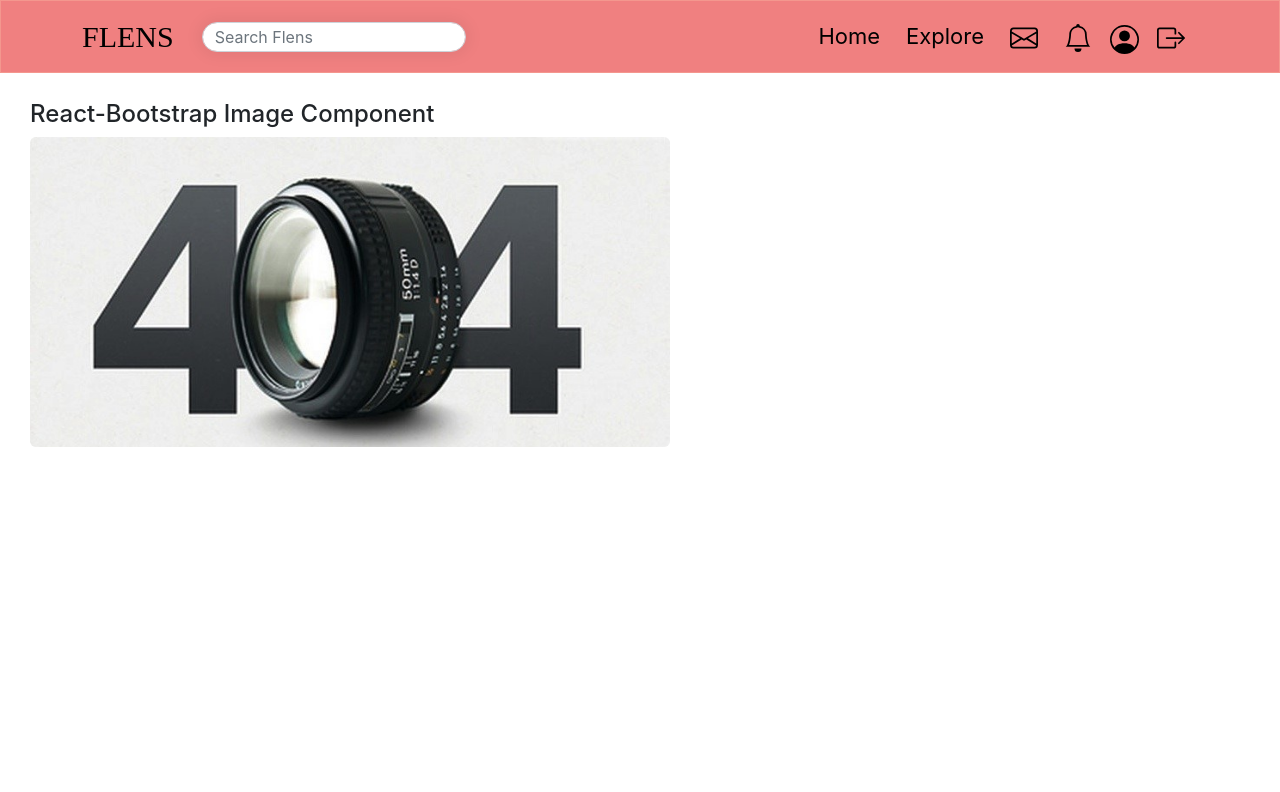
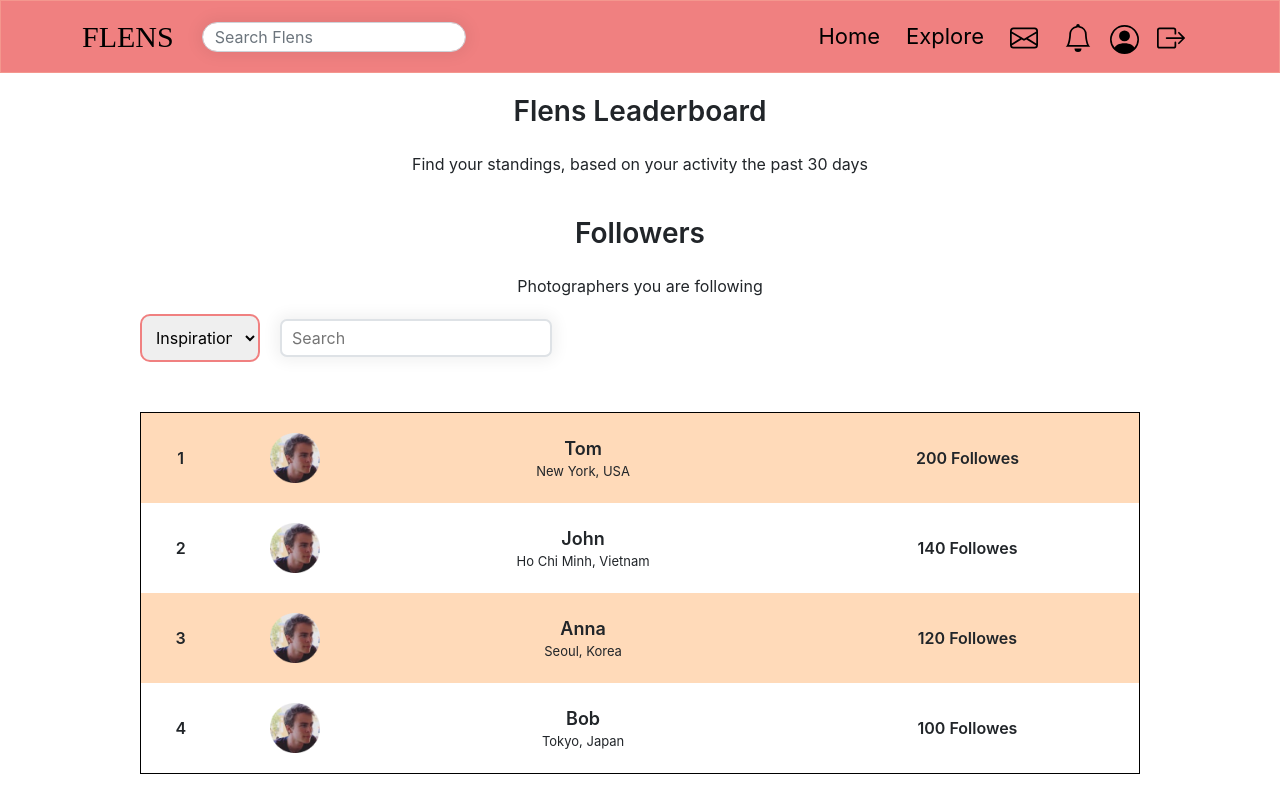
Before and after one commit to HUNG-rushb/Flens, a React (Create React App) app: page /leaderBoard in a window 1280 px wide. Shown: the top 792 px of the page. Built offline with nearby package versions, Linux system fonts and the light colour scheme; sample sign-in values are in the browser's storage.

Commit message:
first code of leaderboard page

```diff
--- a/src/components/Input/Input.css
+++ b/src/components/Input/Input.css
@@ -8,6 +8,12 @@ input {
     box-shadow:0 0 15px 4px rgba(0,0,0,0.06);
 }
 
-input[type="text"]:focus {
-    border: 0;
+input:focus {
+  transition: none;
+  border: none;
 }
+input:active {
+  color: white;
+  transition: 0.5s linear 0s;
+  border: none;
+}
--- a/src/page/Home/Home.jsx
+++ b/src/page/Home/Home.jsx
@@ -2,7 +2,7 @@ import Avatar2 from '../../assets/images/avatar2.jpg';
 import Avatar from '../../assets/images/avatar.jpg';
 import Post from '../../assets/images/post.jpg';
 import ModalCustom from '../../components/Modal/Modal';
-import TextareaCustom from '../../components/TextAreaCustom/Textarea';
+import TextareaCustom from '../../components/TextArea/Textarea';
 import Page from '../../components/utils/Page';
 import './Home.css';
 import React, { Suspense, useState } from 'react';
--- /dev/null
+++ b/src/page/LeaderBoard/LeaderBoard.css
@@ -0,0 +1,71 @@
+.leaderboard {
+    display: flex;
+    justify-content: center;
+    align-items: center;
+    flex-direction: column;
+}
+
+.leaderboard-title-page {
+    display: flex;
+    justify-content: center;
+    align-items: center;
+    flex-direction: column;
+}
+
+.leaderboard-title-page > span {
+    font-size: 28px;
+    font-weight: 600;
+    padding: 20px 0px;
+}
+
+.filter-and-search-part {
+    display: flex;
+    flex-direction: row;
+    width: 100%;
+}
+
+.table-part {
+    width: 1000px;
+    margin-top: 10px;
+    margin-bottom: 50px;
+
+}
+
+.search-bar {
+    margin-left: 20px;
+}
+
+table {
+    width: 100%;
+    margin-top: 50px;
+    font-size: 16px;
+    font-weight: 600;
+    border: 1px solid black;
+}
+
+tbody tr:nth-child(odd){
+    background-color: #ffdab9;
+}
+
+table > tr, td, th {
+    padding: 20px 10px;
+    text-align: center;
+}
+
+table > tbody > tr > td:first-child{
+    width: 8%;
+    text-align: center;
+}
+
+table > tbody > tr > td:nth-child(2) {
+    width: 15%;
+}
+
+table > tbody > tr > td:nth-child(3){
+    font-size: 18px;
+}
+
+table > tbody > tr > td:nth-child(3) > div{
+    font-size: 13px;
+    font-weight: 400;
+}
--- /dev/null
+++ b/src/page/LeaderBoard/LeaderBoard.jsx
@@ -0,0 +1,87 @@
+import InputCustom from '../../components/Input/Input';
+import SelectCustom from '../../components/Select/SelectCustom';
+import Page from '../../components/utils/Page';
+import Avatar from '../../assets/images/avatar2.jpg'
+import './LeaderBoard.css';
+import React, { Suspense } from 'react';
+
+const LeaderBoard = () => {
+  const options = [
+    { id: 1, value: 'Inspiration' },
+    { id: 2, value: 'Hot' },
+    { id: 3, value: 'Newest' },
+    { id: 4, value: 'stories' },
+  ];
+
+  const table_data = [
+    {
+      id: 1,
+      img: Avatar,
+      name: 'Tom',
+      country: "New York, USA",
+      numberOfFollowers: 200,
+    },
+    {
+      id: 2,
+      img: Avatar,
+      name: 'John',
+      country: "Ho Chi Minh, Vietnam",
+      numberOfFollowers: 140,
+    },
+    {
+      id: 3,
+      img: Avatar,
+      name: 'Anna',
+      country: "Seoul, Korea",
+      numberOfFollowers: 120,
+    },
+    {
+      id: 4,
+      img: Avatar,
+      name: 'Bob',
+      country: "Tokyo, Japan",
+      numberOfFollowers: 100,
+    },
+  ];
+
+  return (
+    <Page title={'Flens-Leaderboard'}>
+      <Suspense fallback={null}>
+        <div className="leaderboard">
+          <div className="leaderboard-title-page">
+            <span>Flens Leaderboard</span>
+            <p>Find your standings, based on your activity the past 30 days</p>
+            <span>Followers</span>
+            <p>Photographers you are following</p>
+          </div>
+          <div className="leaderboard-body-page">
+            <div className="filter-and-search-part">
+              <SelectCustom options={options} className="select-bar" />
+              <div className="search-bar">
+                <InputCustom type={'Text'} placeholder="Search" />
+              </div>
+            </div>
+            <div className="table-part">
+              <table>
+                <tbody>
+                {table_data.map((item) => {
+                  return (
+                    <tr key={item.id}>
+                      <td>{item.id}</td>
+                      <td><img src={item.img} alt="" width={50} /></td>
+                      <td>{item.name} <div>{item.country}</div></td>
+                      <td>{item.numberOfFollowers} Followes</td>
+                    </tr>
+                  );
+                })}
+                </tbody>
+              </table>
+            </div>
+          </div>
+        </div>
+      </Suspense>
+    </Page>
+  );
+};
+
+export default LeaderBoard;
--- a/src/route/route.jsx
+++ b/src/route/route.jsx
@@ -9,6 +9,7 @@ import NotFound from '../page/NotFound/404NotFound.jsx';
 import Notification from '../page/Notification/Notification.jsx';
 import Profile from '../page/Profile/Profile.jsx';
 import Academy from '../page/Academy/Academy.jsx';
+import LeaderBoard from '../page/LeaderBoard/LeaderBoard.jsx'
 
 const routes = [
   {
@@ -65,6 +66,12 @@ const routes = [
     exact: true,
     isPrivate: true,
   },
+  {
+    path: '/leaderBoard',
+    element: <LeaderBoard />,
+    exact: true,
+    isPrivate: true,
+  },
 ];
 
 export default routes;
```
Also changed, not shown: src/components/TextArea/Textarea.css (renamed from src/components/TextAreaCustom/Textarea.css), src/components/TextArea/Textarea.jsx (renamed from src/components/TextAreaCustom/Textarea.jsx).
